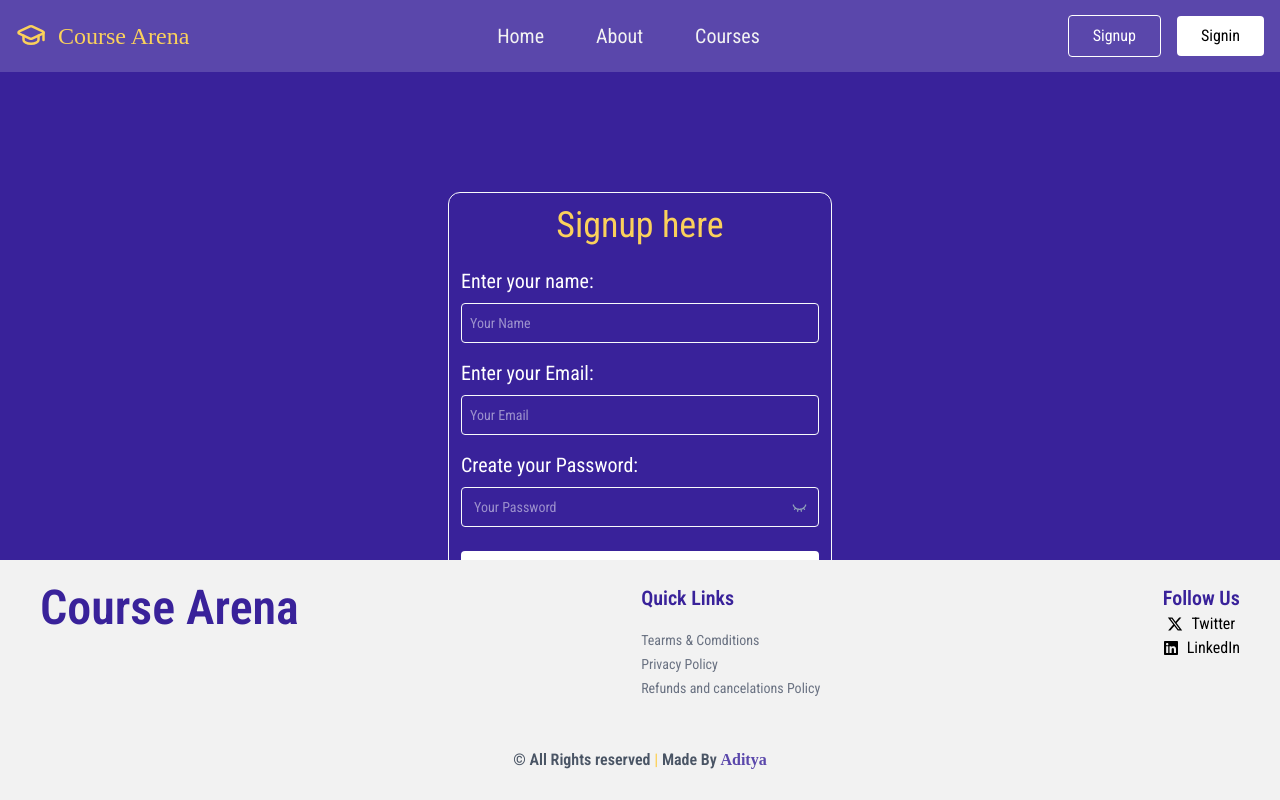
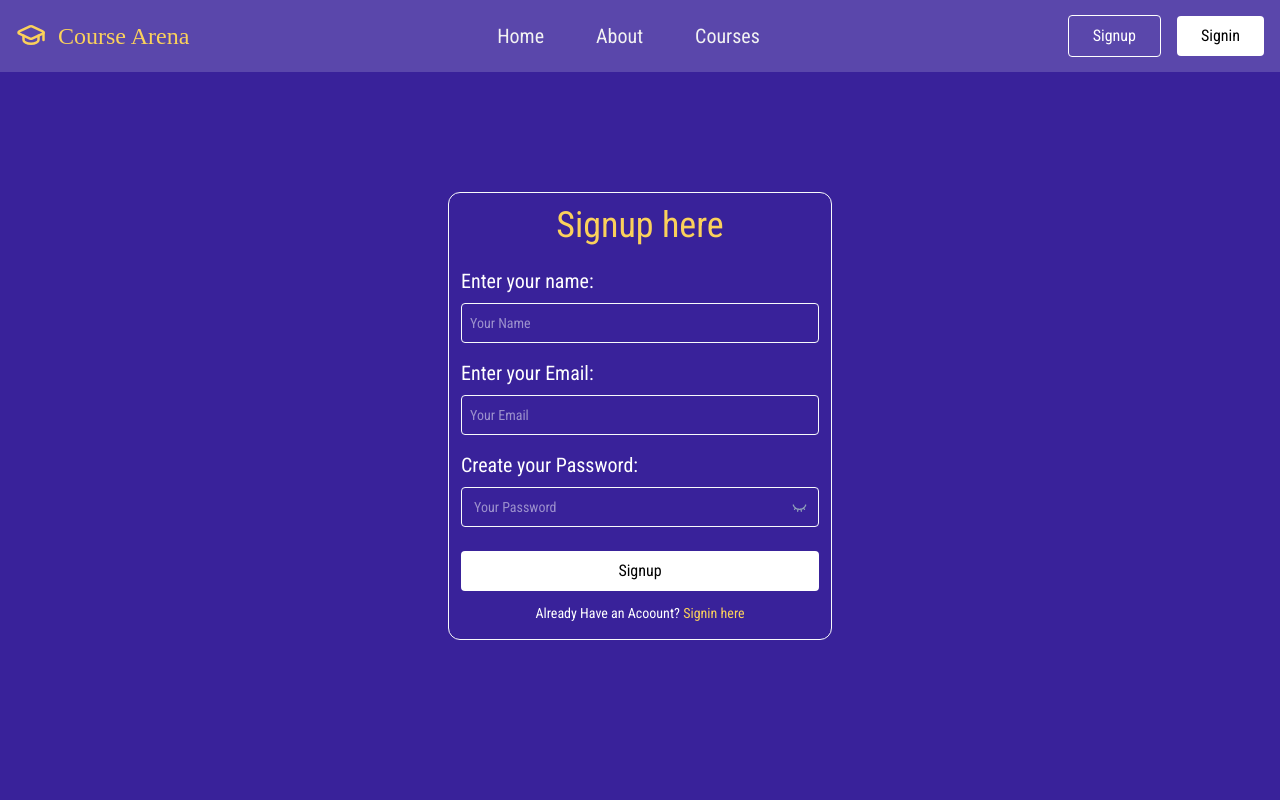
Before and after one commit to aditya9-2/course-selling, a React (Vite) app in the folder frontend/: page /signup in a window 1280 px wide. Shown: the top 800 px of the page. Built offline with nearby package versions, Linux system fonts and the light colour scheme; a web font is replaced by a local one.

Commit message:
rm fixed positioning

```diff
--- a/frontend/src/components/Footer.jsx
+++ b/frontend/src/components/Footer.jsx
@@ -5,7 +5,7 @@ const Footer = () => {
   const navigate = useNavigate();
 
   return (
-    <div className="w-dvw bg-[#F2F2F2] h-60 fixed bottom-0">
+    <div className="w-full bg-[#F2F2F2] h-60">
       <div className="flex justify-between g-5 px-10 py-6">
         <div className="font-semibold" onClick={() => navigate("/")}>
           <span className="text-[#39229A] text-2xl md:text-5xl ">
```
